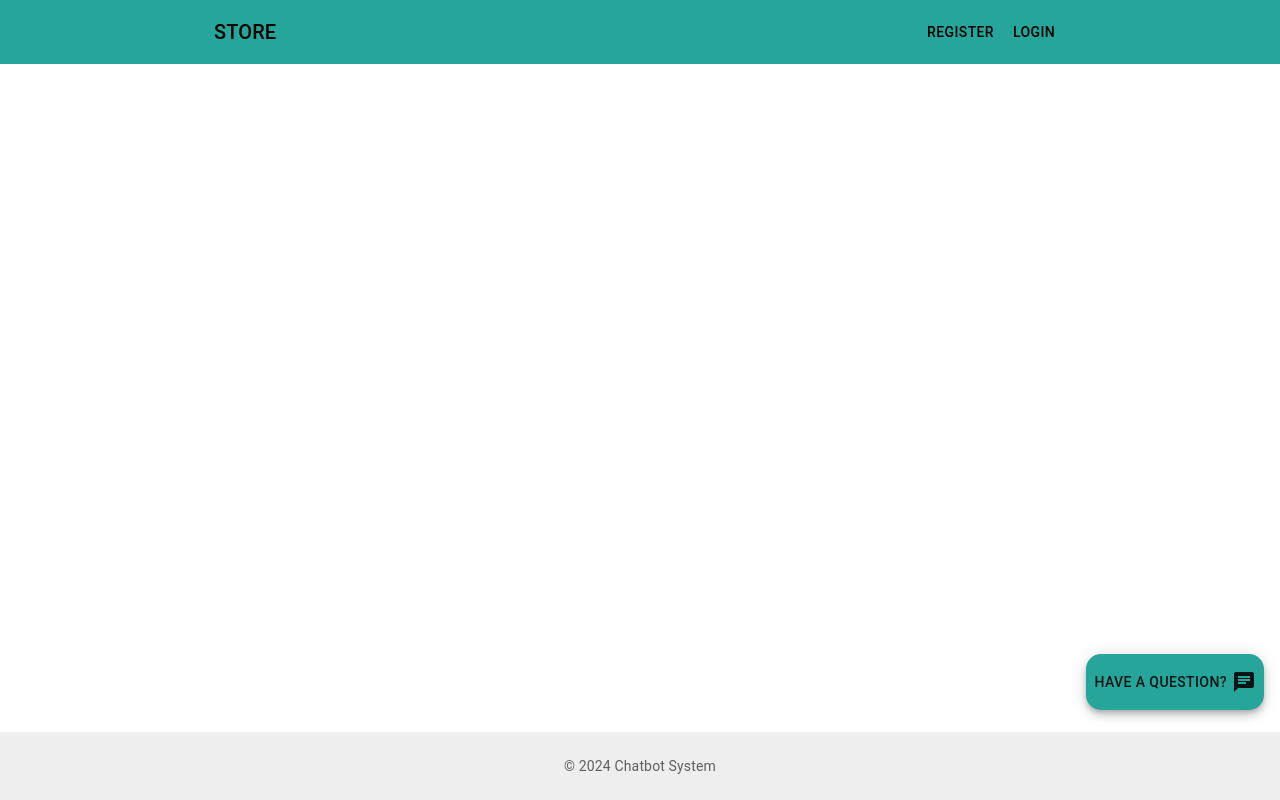
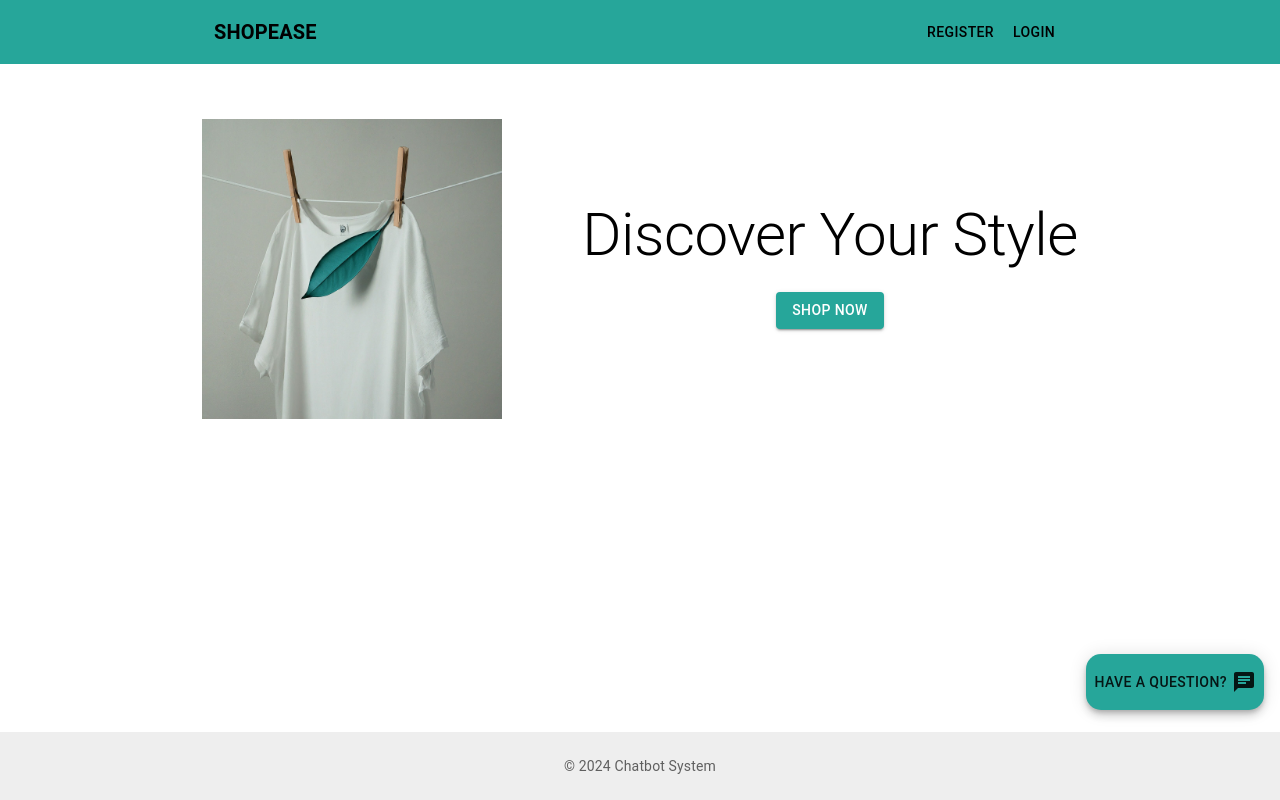
Before and after one commit to xivlives/ai-chatbot, a Next.js app: page / in a window 1280 px wide. Built offline with nearby package versions, Linux system fonts and the light colour scheme; no server answers.

Commit message:
further improvments

```diff
--- a/src/app/components/Chatbot.js
+++ b/src/app/components/Chatbot.js
@@ -50,22 +50,46 @@ export default function Chatbot() {
         return () => unsubscribeAuth();
     }, []);
 
-    // formats messages sent and received
+    // formats messages better
     const formatMessageContent = (content) => {
-        // Replace line breaks with <br />
-        let formattedContent = content.replace(/\n+/g, "<br />");
+        // Split the content into lines
+        const lines = content.split('\n');
 
-        // Replace bullet points (starting with "* " or "- ") with <li> elements
-        formattedContent = formattedContent.replace(/^\s*[\*\-\.]\s+(.*)/gm, "<li>$1</li>");
+        // Process each line to handle line breaks, bullet points, and lists
+        const formattedLines = lines.map((line) => {
+          // Handle bullet points
+          if (line.trim().startsWith('*') || line.trim().startsWith('-') || line.trim().startsWith('.') || line.trim().startsWith('"') || line.trim().startsWith('\n\n') || line.trim().endsWith('\n')) {
+            return `<li>${line.trim().substring(2)}</li>`;
+          }
 
-        // Wrap all <li> elements with a single <ul>
-        formattedContent = formattedContent.replace(/(<li>.*<\/li>)/gms, "<ul>$1</ul>");
+          // Handle line breaks
+          return `<p>${line}</p>`;
+        });
 
-        // Ensure that multiple lists are properly handled (merging consecutive <ul>s)
-        formattedContent = formattedContent.replace(/<\/ul>\s*<ul>/g, "");
+        // Wrap consecutive <li> elements in <ul>
+        let formattedContent = '';
+        let inList = false;
+        formattedLines.forEach((line) => {
+          if (line.startsWith('<li>')) {
+            if (!inList) {
+              formattedContent += '<ul>';
+              inList = true;
+            }
+            formattedContent += line;
+          } else {
+            if (inList) {
+              formattedContent += '</ul>';
+              inList = false;
+            }
+            formattedContent += line;
+          }
+        });
+        if (inList) {
+          formattedContent += '</ul>';
+        }
 
         return formattedContent;
-    };
+      };
 
 
     const sendMessage = async () => {
--- a/src/app/components/Header.js
+++ b/src/app/components/Header.js
@@ -32,8 +32,8 @@ const Header = () => {
     }>
       <Container maxWidth="md">
         <Toolbar className='flex justify-between' disableGutters>
-          <Typography variant="h6" component="div" sx={{ flexGrow: 1 }}>
-            STORE
+          <Typography variant="h6" component="div" sx={{ flexGrow: 1, fontWeight: "bold" }}>
+            SHOPEASE
           </Typography>
           {user ? (
             <Button color="inherit" component={Link} href="/login" onClick={handleLogout}>
--- /dev/null
+++ b/src/app/components/body.js
@@ -0,0 +1,44 @@
+import * as React from 'react';
+import { Container, Grid, Typography, Button, Box } from '@mui/material';
+import Image from 'next/image';
+
+function HomePageBody() {
+  return (
+    <Container maxWidth="lg">
+      {/* Hero Section */}
+      <Box display="flex" alignItems="center" justifyContent="center" height="400px" gap={10}>
+        <Image src="/hero-image.jpeg" alt="Hero Image" width={300} height={100} style={{paddingTop: 10}} />
+        <Box textAlign="center">
+          <Typography variant="h2" component="h1" gutterBottom>
+            Discover Your Style
+          </Typography>
+          <Button variant="contained" style={{backgroundColor: "#26a69a"}}>
+            Shop Now
+          </Button>
+        </Box>
+      </Box>
+
+      {/* Featured Products */}
+      <Box mt={4}>
+        {/* ... */}
+      </Box>
+
+      {/* Categories */}
+      <Box mt={4}>
+        {/* ... */}
+      </Box>
+
+      {/* Testimonials or Reviews */}
+      <Box mt={4}>
+        {/* ... */}
+      </Box>
+
+      {/* Newsletter Signup */}
+      <Box mt={4}>
+        {/* ... */}
+      </Box>
+    </Container>
+  );
+}
+
+export default HomePageBody;
--- a/src/app/page.js
+++ b/src/app/page.js
@@ -9,6 +9,7 @@ import Header from "./components/Header";
 import Footer from "./components/Footer";
 import Login from "./components/Login";
 import Chatbot from "./components/Chatbot";
+import HomePageBody from "./components/body";
 
 export default function Home() {
   const [user, setUser] = useState(null);
@@ -67,6 +68,9 @@ export default function Home() {
           <Chat />
         </Fab>
 
+        {/* body component */}
+        <HomePageBody />
+
         {/* Dialog for Chatbot */}
         <Dialog
           open={open}
```
Also changed, not shown: public/hero-image.jpeg (added).
